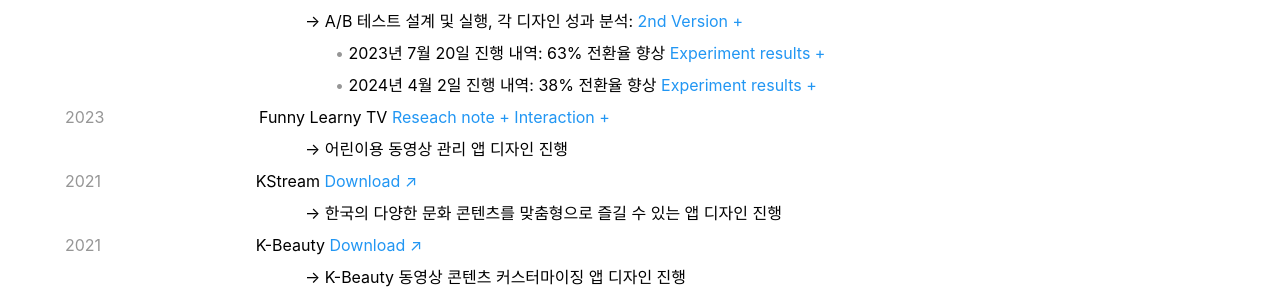
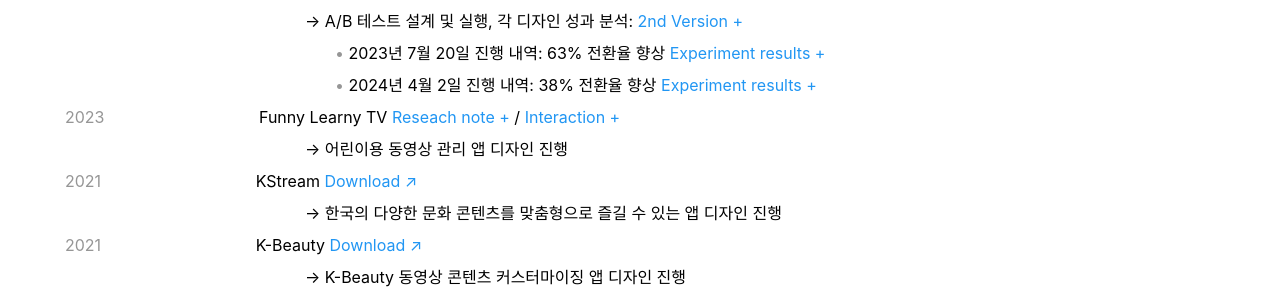
Before and after one commit to crazyjamy/crazyjamy.github.io, a Jekyll site: the page built from about.md, in a window 1280 px wide and 900 px high, scrolled down 810 px. Shown: the part 153-453 px from the top of the window. Built offline with Jekyll 4.4.1, drawn with Linux system fonts in a browser that asks for light colours.

Commit message:
Update about.md

```diff
--- a/about.md
+++ b/about.md
@@ -39,7 +39,7 @@
 <span style="margin-left: 240px;"> → A/B 테스트 설계 및 실행, 각 디자인 성과 분석:</span> <a href="../kpopdictoc/" target=""> 2nd Version + </a><br />
 <span style="color: #969696; margin-left: 270px;"> • </span> <span> 2023년 7월 20일 진행 내역: 63% 전환율 향상 <a href="../ab-kpoplyricsgame-230724/" target="">Experiment results +</a></span><br />
 <span style="color: #969696; margin-left: 270px;"> • </span> <span> 2024년 4월 2일 진행 내역: 38% 전환율 향상 <a href="../ab-kpoplyricsgame-240402/" target="">Experiment results +</a></span><br />
-<span style="color: #969696;"> 2023 </span><span style="margin-left: 150px;"> Funny Learny TV <a href="../funnylearnytv-research/" target="">Reseach note +</a><a href="../funnylearnytv/" target=""> Interaction +</a></span><br />
+<span style="color: #969696;"> 2023 </span><span style="margin-left: 150px;"> Funny Learny TV <a href="../funnylearnytv-research/" target=""> Reseach note + </a>/<a href="../funnylearnytv/" target=""> Interaction +</a></span><br />
 <span style="margin-left: 240px;"> → 어린이용 동영상 관리 앱 디자인 진행</span><br />
 <span style="color: #969696;"> 2021 </span><span style="margin-left: 150px;"> KStream <a href="https://play.google.com/store/apps/details?id=io.tm.k.stream" target="_blank">Download ↗</a></span><br />
 <span style="margin-left: 240px;"> → 한국의 다양한 문화 콘텐츠를 맞춤형으로 즐길 수 있는 앱 디자인 진행</span><br />
```
